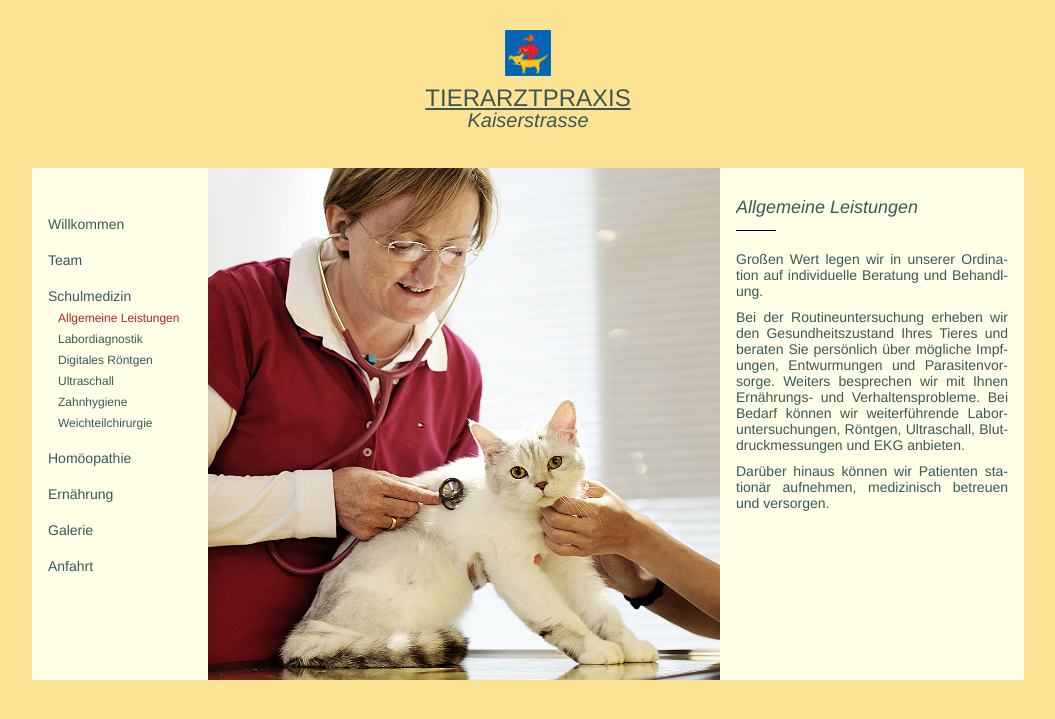
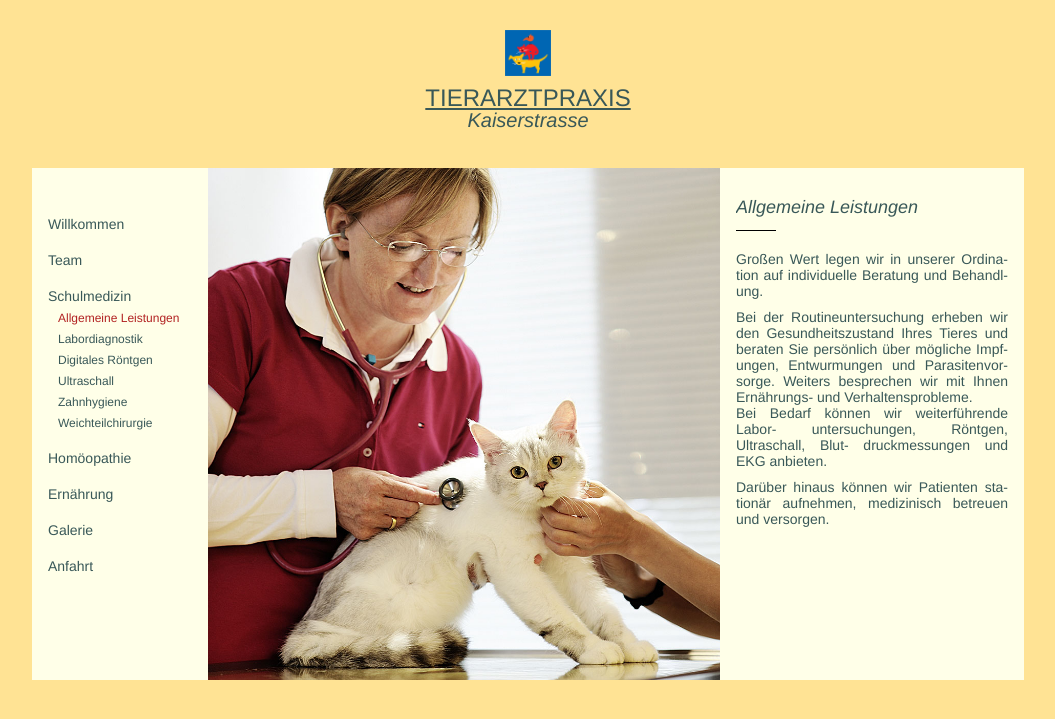
Before and after one commit to richardtraindl/tierarztpraxis-kaiserstrasse.at, a Jekyll site: the page built from schulmedizin.html, in a window 1280 px wide. Shown: the top 719 px of the page, without its empty margins (112-1167 px from the left). Built offline with Jekyll 4.4.1, drawn with Linux system fonts in a browser that asks for light colours.

Commit message:
textänderungen

```diff
--- a/_includes/schulmedizin/allgemeine_leistungen.html
+++ b/_includes/schulmedizin/allgemeine_leistungen.html
@@ -13,7 +13,11 @@
 
     <p>
       Bei der Routineuntersuchung erheben wir den Gesundheitszustand Ihres Tieres und beraten Sie persönlich über mögliche Impf- ungen, Entwurmungen und Parasitenvor- sorge.
-      Weiters besprechen wir mit Ihnen Ernährungs- und Verhaltensprobleme. Bei Bedarf können wir weiterführende Labor- untersuchungen, Röntgen, Ultraschall, Blut- druckmessungen und EKG anbieten.
+      Weiters besprechen wir mit Ihnen Ernährungs- und Verhaltensprobleme.
+    </p>
+
+    <p>
+      Bei Bedarf können wir weiterführende Labor- untersuchungen, Röntgen, Ultraschall, Blut- druckmessungen und EKG anbieten.
     </p>
 
     <div class="small-gap"></div>
```
